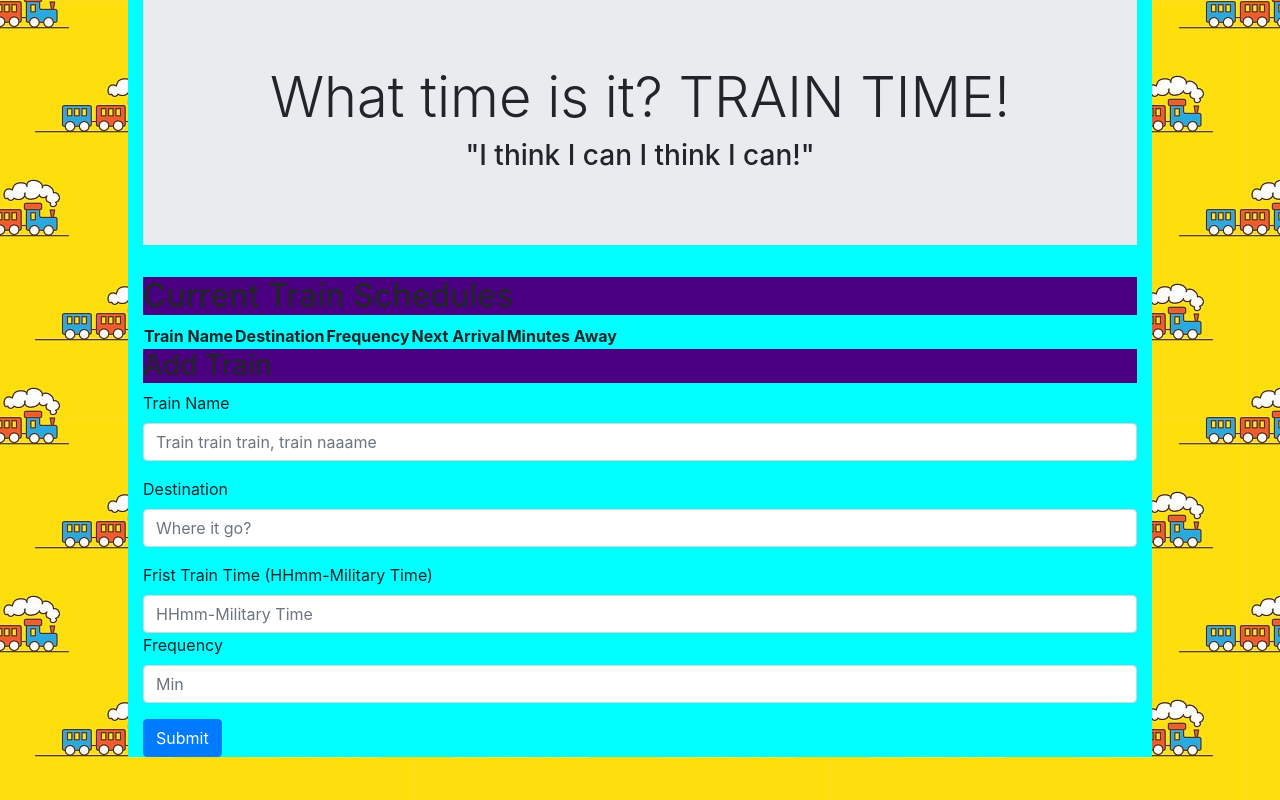
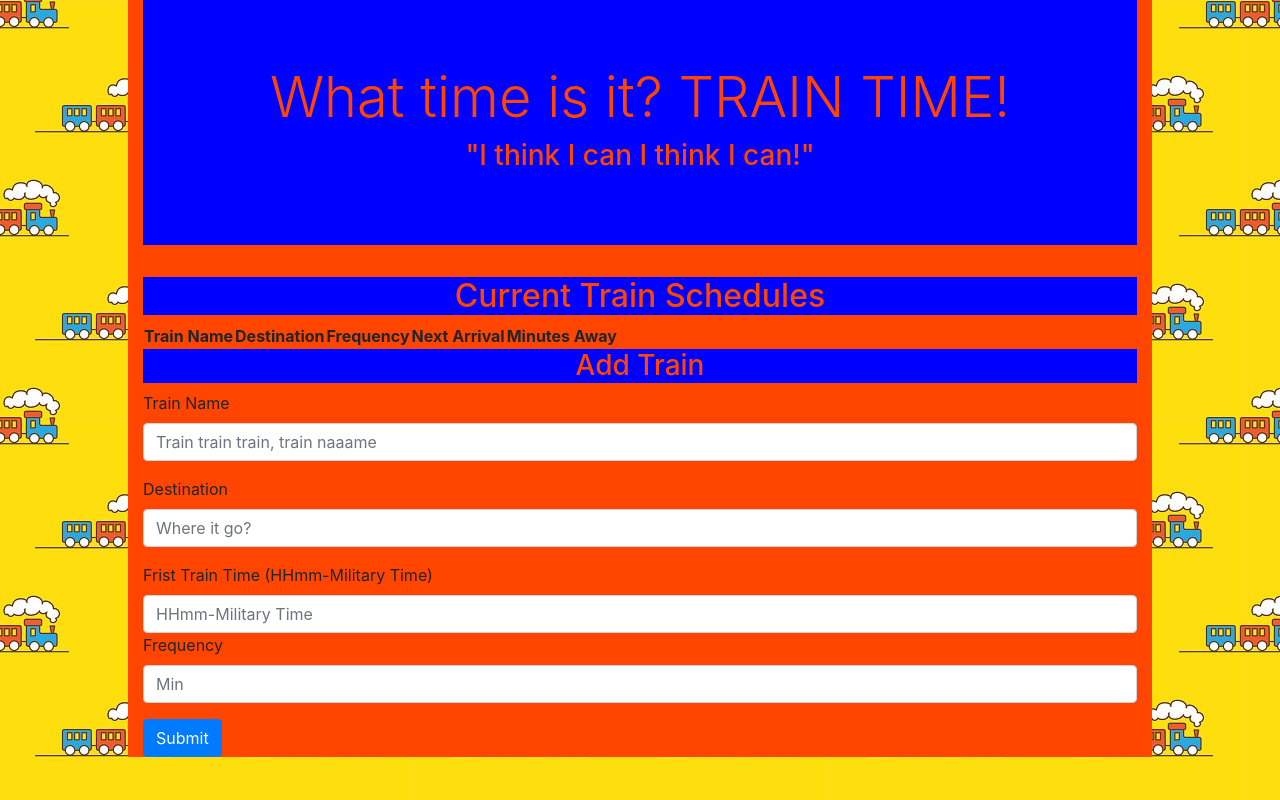
Before and after one commit to Nelsonsprague/TrainSchedules, a plain HTML site: page index.html in a window 1280 px wide. Drawn offline with nearby package versions, Linux system fonts and the light colour scheme; no server answers.

Commit message:
color change

```diff
--- a/index.html
+++ b/index.html
@@ -10,8 +10,8 @@
         integrity="sha384-ggOyR0iXCbMQv3Xipma34MD+dH/1fQ784/j6cY/iJTQUOhcWr7x9JvoRxT2MZw1T" crossorigin="anonymous">
     <script src="https://www.gstatic.com/firebasejs/6.1.1/firebase-app.js"></script>
     <script src="https://www.gstatic.com/firebasejs/6.0.4/firebase-database.js"></script>
+    <script src="https://cdn.jsdelivr.net/momentjs/2.12.0/moment.min.js"></script>
     <link rel="stylesheet" type="text/css" href="style.css"></script>
-    <script src="https://cdn.jsdelivr.net/momentjs/2.12.0/moment.min.js"></script>
 
     <title>Tricky Train Schedules!</title>
 </head>
@@ -25,7 +25,7 @@
             </div>
         </div>
 
-        <h2 style="background:indigo">Current Train Schedules</h2>
+        <h2>Current Train Schedules</h2>
         <table id="full-train-list">
             <thead>
                 <tr>
@@ -44,7 +44,7 @@
 
             <form>
                 <div class="form-group">
-                    <h3 style="background:indigo">Add Train</h3>
+                    <h3>Add Train</h3>
                     <label for="exampleFormControlInput1">Train Name</label>
                     <input type="name" class="form-control" id="name" placeholder="Train train train, train naaame">
                 </div>
--- a/style.css
+++ b/style.css
@@ -1,7 +1,14 @@
 
 
-header{
-    color: white;
+h1,
+h2,
+h3{
+    background-color: blue;
+    color:orangered;
+    text-align: center;
+}
+.jumbotron{
+    background-color: blue;
 }
 
 body{
@@ -9,7 +16,7 @@ body{
 }
 
 .container{
-    background-color: aqua;
+    background-color: orangered;
 }
 
 tr{
```
